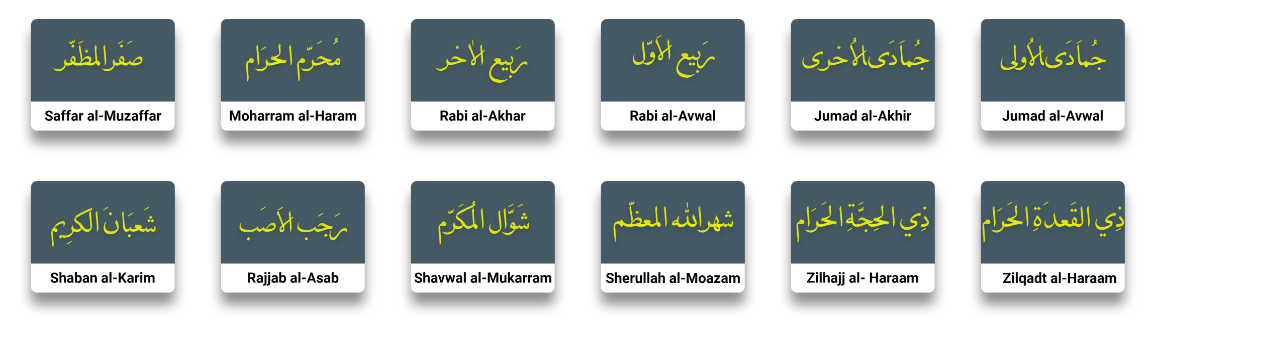
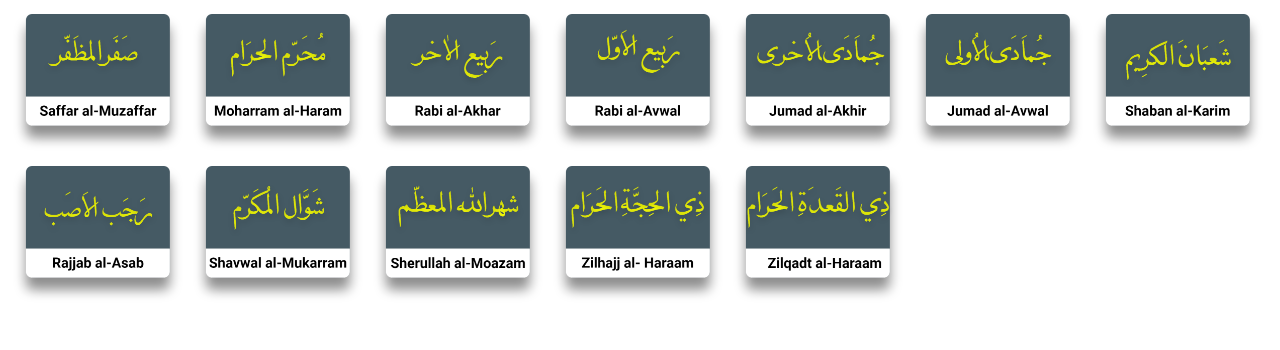
Before and after one commit to Mohammed-jhosawa/miqaat, a plain HTML site: page index.html in a window 1280 px wide. Drawn offline with Linux system fonts and the light colour scheme.

Commit message:
Update index.html

```diff
--- a/index.html
+++ b/index.html
@@ -8,69 +8,69 @@
     <title>Document</title>
 
     <style>
-        #m1 {
-            margin: 5px 5px 5px 5px;
+       #m1 {
+            margin: 0px 0px 0px 0px;
             float: left;
         }
 
 
         #m2 {
-            margin: 5px 5px 5px 5px;
+            margin: 0px 0px 0px 0px;
             float: left;
         }
 
         #m3 {
-            margin: 5px 5px 5px 5px;
+            margin: 0px 0px 0px 0px;
             float: left;
         }
 
         #m4 {
-            margin: 5px 5px 5px 5px;
+            margin: 0px 0px 0px 0px;
             float: left;
         }
 
         #m5 {
-            margin: 5px 5px 5px 5px;
+            margin: 0px 0px 0px 0px;
             float: left;
         }
 
         #m6 {
-            margin: 5px 5px 5px 5px;
+            margin: 0px 0px 0px 0px;
             float: left;
         }
 
         #m7 {
-            margin: 5px 5px 5px 5px;
+            margin: 0px 0px 0px 0px;
             float: left;
         }
 
         #m8 {
-            margin: 5px 5px 5px 5px;
+            margin: 0px 0px 0px 0px;
             float: left;
         }
 
 
         #m9 {
-            margin: 5px 5px 5px 5px;
+            margin: 0px 0px 0px 0px;
             float: left;
         }
 
 
 
         #m10 {
-            margin: 5px 5px 5px 5px;
+            margin: 0px 0px 0px 0px;
             float: left;
         }
 
 
         #m11 {
-            margin: 5px 5px 5px 5px;
+            margin: 0px 0px 0px 0px;
             float: left;
         }
 
 
         #m12 {
-            margin: 5px 5px 5px 5px;
+            margin: 0px 0px 0px 0px;
             float: left;
         }
     </style>
```
